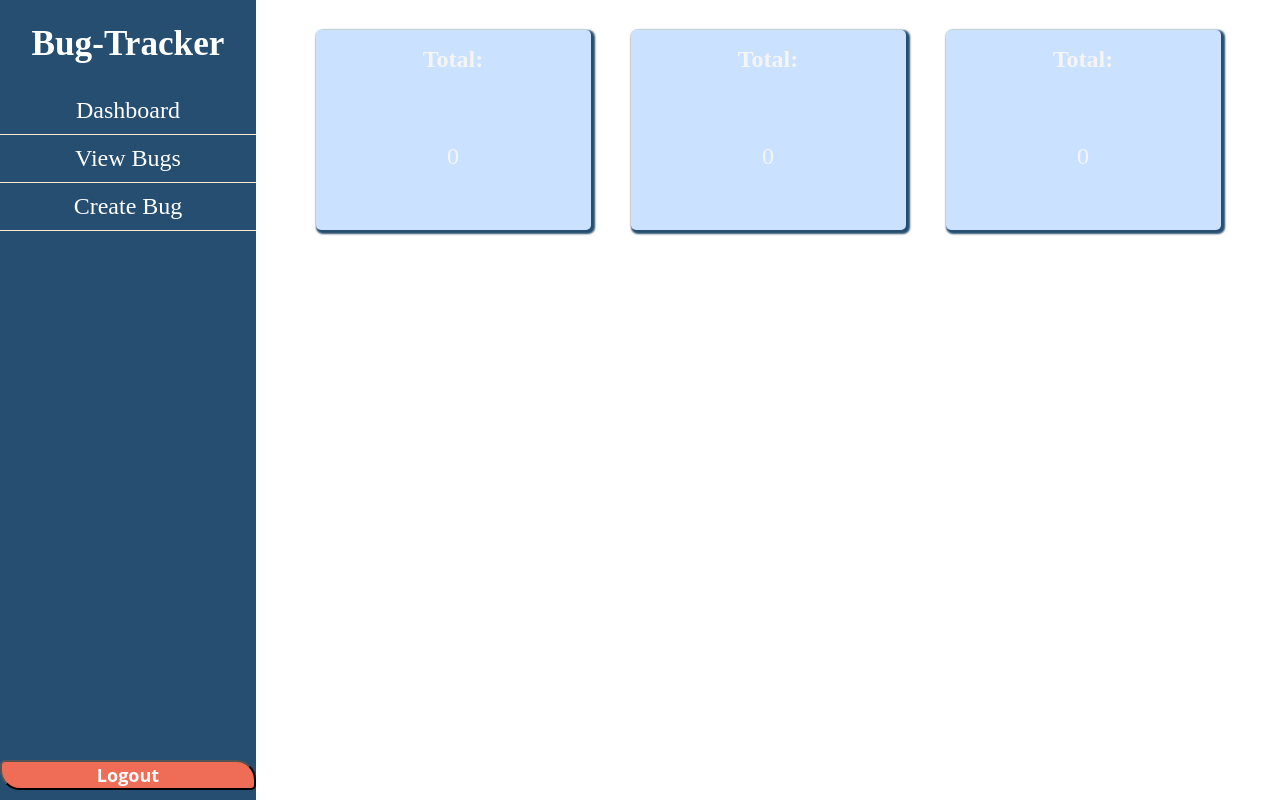
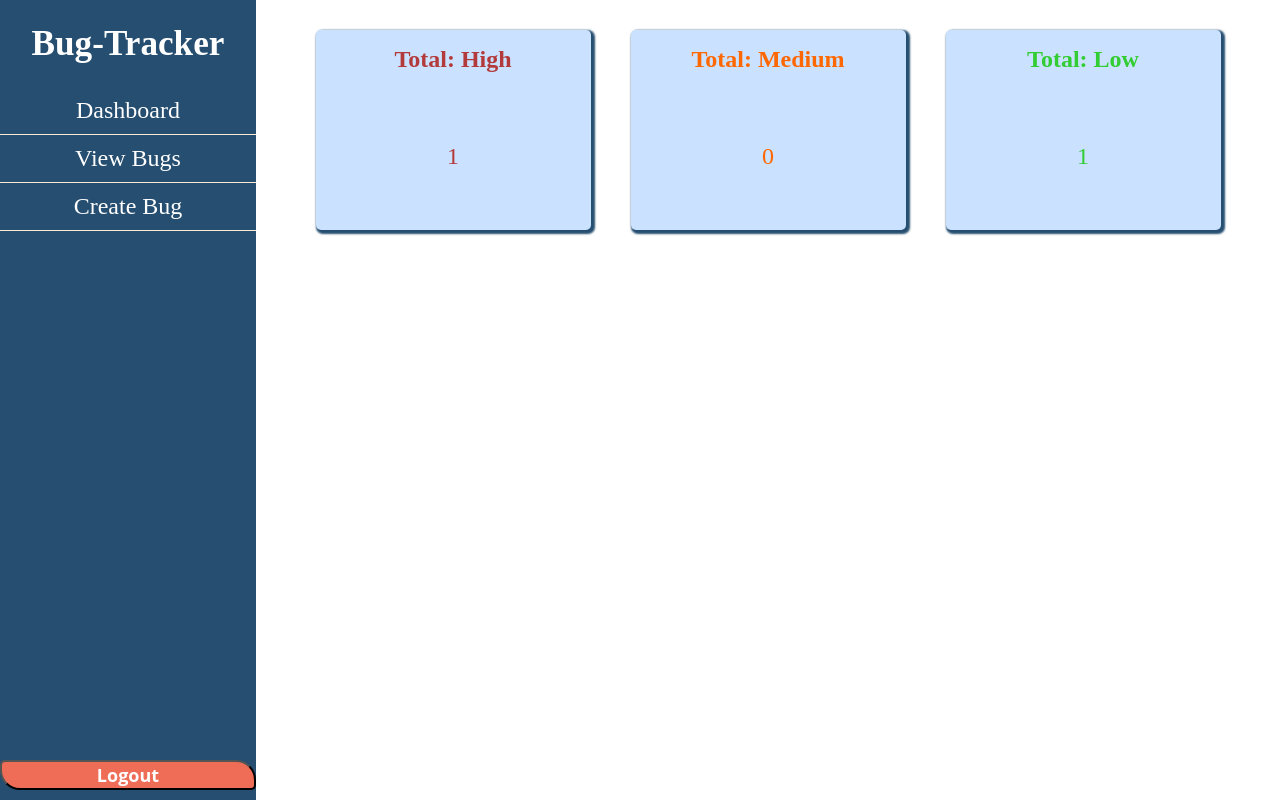
Before and after one commit to DillanR1/bugtracker, a React (Create React App) app: page / in a window 1280 px wide. Both pictures are taken after typing "Sample", "Sample123" into the empty fields and a click on the button "Login". Built offline with nearby package versions, Linux system fonts and the light colour scheme.

Commit message:
Can move from dashboard to view bugs page, added styling and bug priority

```diff
--- a/src/App.js
+++ b/src/App.js
@@ -17,7 +17,8 @@
           <Switch>
             <Route path="/" exact ><Dashboard /></Route>
             <Route path="/viewbugs"><ViewBugPage /></Route>
-          <Router path="/create"><div className='page-container'><CreateBug title="Create Bug" /></div></Router>
+            <Router path="/create"><div className='page-container'><CreateBug title="Create Bug" /></div>
+            </Router>
           </Switch>
         </>
       }
--- a/src/Controllers/priorityController.js
+++ b/src/Controllers/priorityController.js
@@ -1,3 +1,4 @@
+
 const colors = ["#b33a3a", "#ff6700", "#32cd32"]
 
 export default (priority) => {
--- a/src/Views/Components/Dashboard/card.css
+++ b/src/Views/Components/Dashboard/card.css
@@ -12,6 +12,11 @@
     box-shadow: 2px 2px 2px 2px var(--primary-color);
 }
 
+.dashboard-card:hover{
+    transition: all 0.3s;
+    transform: scale(1.05);
+}
+
 .dashboard-card h2{
     width: 100%;
     margin-top: 5px;
--- a/src/Views/Components/Dashboard/card.jsx
+++ b/src/Views/Components/Dashboard/card.jsx
@@ -1,12 +1,12 @@
 import React from 'react';
 import './card.css';
-import Priority from '../../../Controllers/priorityController';
+import priority from '../../../Controllers/priorityController';
 
 export default (props) => {
-    const {level,color} = Priority(props.Priority);
+    const {level, color} = priority(props.priority);
 
     return(
-        <div className='dashboard-card' style={{color: color}}>
+        <div className='dashboard-card' onClick={props.clicked} style={{color: color}}>
             <h2>Total: {level}</h2>
             <p>{props.count}</p>
         </div>
--- a/src/Views/Components/Dashboard/dashboard.jsx
+++ b/src/Views/Components/Dashboard/dashboard.jsx
@@ -1,11 +1,13 @@
 import React, { useEffect } from 'react';
 import { useDispatch, useSelector } from 'react-redux';
+import { useHistory } from 'react-router-dom';
 import { getBugs } from '../../../Controllers/Redux/bugSlice';
 import Card from '../../Components/Dashboard/card';
 
 export default () => {
     const dispatch = useDispatch();
     const bugs = useSelector(state => state.bugs);
+    const browserHistory = useHistory();
     let highCount = 0
     let midCount = 0
     let lowCount = 0
@@ -15,20 +17,24 @@
         lowCount = filterBugs(3);
 
     }
+    function redirect() {
+        browserHistory.push('/viewbugs')
+
+    }
 
     function filterBugs(priority){
         return bugs.filter((bug) => {return bug.priority == priority})
     }
 
     useEffect(() => {
-        dispatch(getBugs)
+        dispatch(getBugs())
     },[bugs == undefined])
 
     return(
         <div className='page-container'>
-            <Card priority="1" count={highCount.length} />
-            <Card priority="2" count={midCount.length} />
-            <Card priority="3" count={lowCount.length} />
+            <Card priority="1" count={highCount.length} clicked={redirect} />
+            <Card priority="2" count={midCount.length} clicked={redirect} />
+            <Card priority="3" count={lowCount.length} clicked={redirect} />
         </div>
     )
 }
```
Lines whose indentation alone changed are shown as unchanged.
